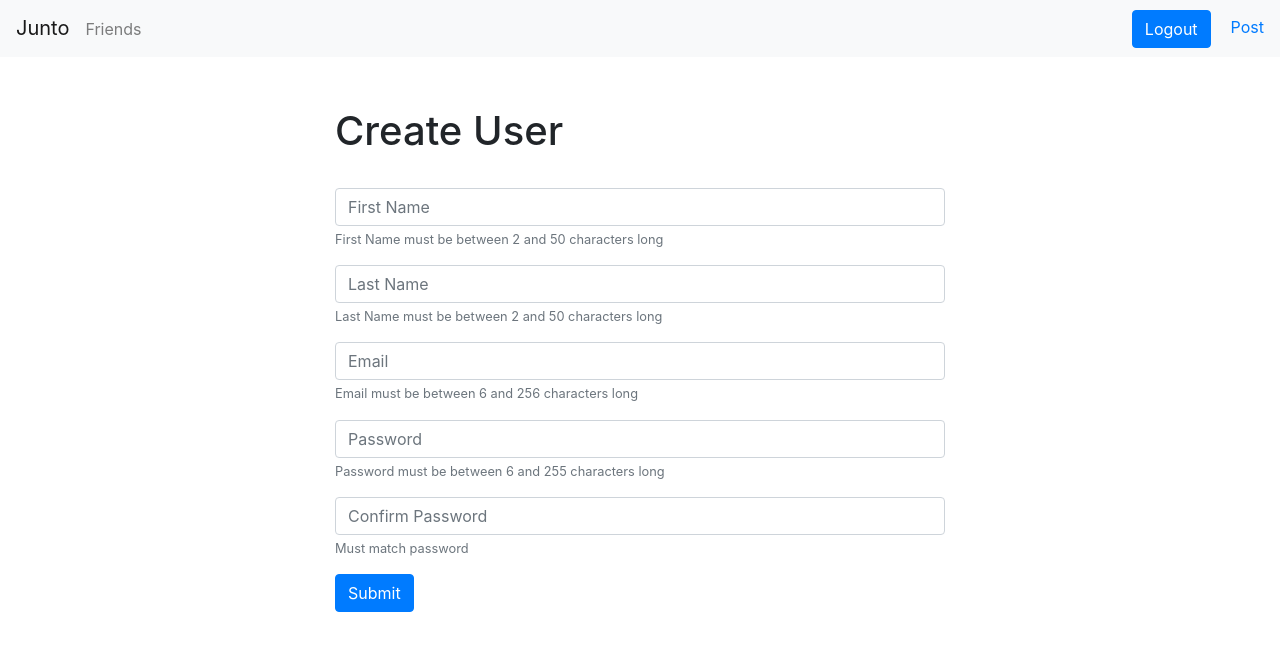
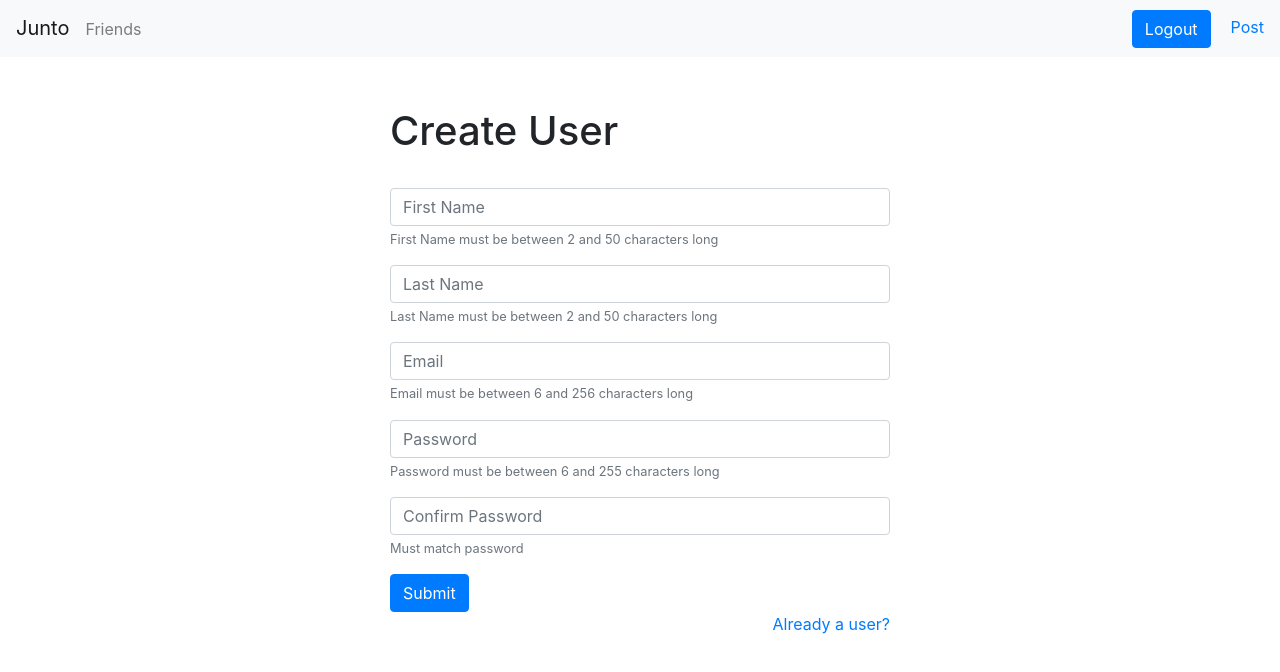
Before and after one commit to JakeSchwa/Junto, a React (Create React App) app: page /newUser in a window 1280 px wide. Shown: the top 672 px of the page. Built offline with nearby package versions, Linux system fonts and the light colour scheme.

Commit message:
create links to register and login pages; clean up styling

```diff
--- a/src/App.css
+++ b/src/App.css
@@ -35,17 +35,22 @@
   margin-right: 20px;
 }
 
-#createUserForm {
+#loginRegisterFormContainer {
+  min-width: 300px;
+  max-width: 500px;
+  margin: 0 auto;
   padding-top: 50px;
-  padding-left: 250px;
-  padding-right: 250px;
 }
 
-#createUserHeader {
+#loginRegisterFormHeader {
   padding-bottom: 25px;
 }
 
-#loginHellerText {
-text-align: center;
-color: red;
+#loginRegisterErrorText {
+  text-align: center;
+  color: red;
 }
+
+#loginRegisterLink {
+  text-align: right;
+}
--- a/src/layout/pages/LoginPage.js
+++ b/src/layout/pages/LoginPage.js
@@ -1,5 +1,5 @@
 import React, { useState } from 'react';
-import { useHistory } from 'react-router-dom';
+import { useHistory, Link } from 'react-router-dom';
 import { useUserDispatch } from '../../context/user-context';
 
 import Form from 'react-bootstrap/Form';
@@ -9,7 +9,7 @@ function LoginPage() {
   const dispatch = useUserDispatch();
   const history = useHistory();
 
-  const [helperText, setHelperText] = useState('');
+  const [errorText, setErrorText] = useState('');
 
   const handleSubmit = async (event) => {
     event.preventDefault();
@@ -25,18 +25,18 @@ function LoginPage() {
       }),
     });
     if (res.status !== 200) {
-      setHelperText('Invalid Email or Password');
+      setErrorText('Invalid Email or Password');
     } else {
       const user = await res.json();
       dispatch({type: 'set', payload: user});
       history.push('/');
-      setHelperText('');
+      setErrorText('');
     }
   };
 
   return (
-    <div id='loginForm'>
-      <h1 id='loginHeader'>Login</h1>
+    <div id='loginRegisterFormContainer'>
+      <h1 id='loginRegisterFormHeader'>Login</h1>
       <Form onSubmit={handleSubmit}>
         <Form.Group controlId='email'>
           <Form.Control type='email' placeholder='User Email' required />
@@ -53,8 +53,11 @@ function LoginPage() {
         <Button variant='primary' type='submit'>
           Submit
         </Button>
-        <div id='loginHellerText'>{helperText}</div>
       </Form>
+      <div id="loginRegisterLink">
+        <Link to="/newUser">New user?</Link>
+      </div>
+      <div id='loginRegisterErrorText'>{errorText}</div>
     </div>
   );
 }
--- a/src/layout/pages/UserCreationPage.js
+++ b/src/layout/pages/UserCreationPage.js
@@ -1,5 +1,5 @@
 import React, { useState } from 'react';
-import { useHistory } from "react-router-dom";
+import { useHistory, Link } from "react-router-dom";
 import { useUserDispatch } from '../../context/user-context';
 
 import Form from 'react-bootstrap/Form';
@@ -30,6 +30,7 @@ function UserCreationPage() {
   const [emailValid, setEmailValid] = useState('valid');
   const [passwordValid, setPasswordValid] = useState('valid');
   const [passwordConfNameValid, setPasswordConfValid] = useState('valid');
+  const [errorText, setErrorText] = useState('');
 
   const handleSubmit = async (event) => {
     event.preventDefault();
@@ -46,6 +47,7 @@ function UserCreationPage() {
           history.push("/");
         } else throw new Error('There was a network error on submitting new user.')
       } catch (error) {
+        setErrorText("Could not create new user. Please try again.")
         console.log(error);
       }
     }
@@ -141,8 +143,8 @@ function UserCreationPage() {
   };
 
   return (
-    <div id='createUserForm'>
-      <h1 id='createUserHeader'>Create User</h1>
+    <div id='loginRegisterFormContainer'>
+      <h1 id='loginRegisterFormHeader'>Create User</h1>
       <Form onSubmit={handleSubmit} noValidate>
         <Form.Group controlId='firstName'>
           <Form.Control type='input' placeholder='First Name' required />
@@ -182,6 +184,10 @@ function UserCreationPage() {
           Submit
         </Button>
       </Form>
+      <div id="loginRegisterLink">
+        <Link to="/login">Already a user?</Link>
+      </div>
+      <div id='loginRegisterErrorText'>{errorText}</div>
     </div>
   );
 }
```
